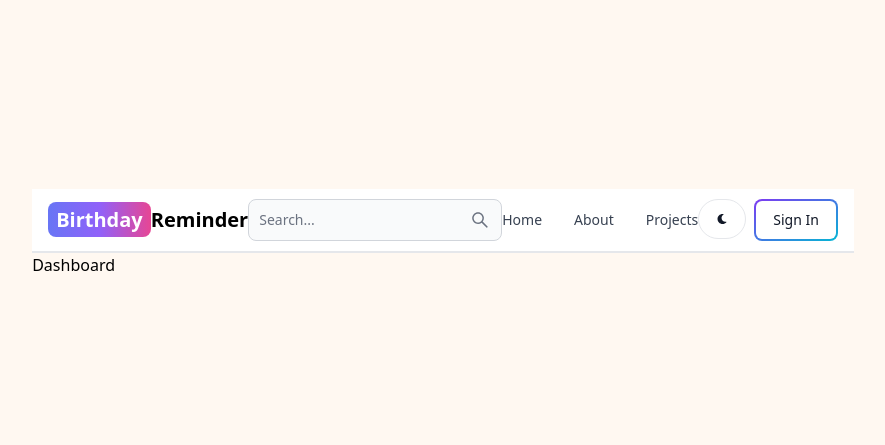
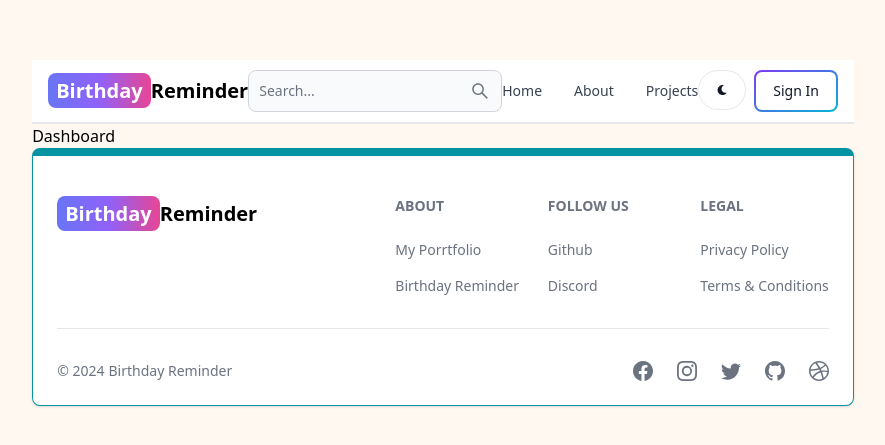
Before and after one commit to MehmetKaldirim/Birthday-Reminder, a React (Vite) app in the folder frontend/: page /dashboard in a window 1280 px wide. Shown: the part 167-612 px from the top of the page, without its empty margins (197-1082 px from the left). Built offline with nearby package versions, Linux system fonts and the light colour scheme; the HTML template or start-up script is replaced by a standard one.

Commit message:
footer created

```diff
--- a/frontend/src/App.jsx
+++ b/frontend/src/App.jsx
@@ -7,6 +7,7 @@
 import Dashboard from "./pages/Dashboard";
 import SignUp from "./pages/SignUp";
 import Header from "./components/Header";
+import Footer from "./components/Footer";
 
 import "./index.css";
 
@@ -22,6 +23,7 @@
         <Route path="/sign-up" element={<SignUp />} />
         <Route path="/dashboard" element={<Dashboard />} />
       </Routes>
+      <Footer />
     </BrowserRouter>
   );
 };
--- /dev/null
+++ b/frontend/src/components/Footer.jsx
@@ -0,0 +1,95 @@
+import { Footer } from "flowbite-react";
+import { Link } from "react-router-dom";
+import {
+  BsFacebook,
+  BsInstagram,
+  BsTwitter,
+  BsGithub,
+  BsDribbble,
+} from "react-icons/bs";
+export default function FooterCom() {
+  return (
+    <Footer container className="border border-t-8 border-teal-500">
+      <div className="w-full max-w-7xl mx-auto">
+        <div className="grid w-full justify-between sm:flex md:grid-cols-1">
+          <div className="mt-5">
+            <Link
+              to="/"
+              className="self-center whitespace-nowrap text-lg sm:text-xl font-semibold dark:text-white"
+            >
+              <span className="px-2 py-1 bg-gradient-to-r from-indigo-500 via-purple-500 to-pink-500 rounded-lg text-white">
+                Birthday
+              </span>
+              Reminder
+            </Link>
+          </div>
+          <div className="grid grid-cols-2 gap-8 mt-4 sm:grid-cols-3 sm:gap-6">
+            <div>
+              <Footer.Title title="About" />
+              <Footer.LinkGroup col>
+                <Footer.Link
+                  href="https://mehmetkaldirim-1cdb28d0493d.herokuapp.com/"
+                  target="_blank"
+                  rel="noopener noreferrer"
+                >
+                  My Porrtfolio
+                </Footer.Link>
+                <Footer.Link
+                  href="/about"
+                  target="_blank"
+                  rel="noopener noreferrer"
+                >
+                  Birthday Reminder
+                </Footer.Link>
+              </Footer.LinkGroup>
+            </div>
+            <div>
+              <Footer.Title title="Follow us" />
+              <Footer.LinkGroup col>
+                <Footer.Link
+                  href="https://github.com/MehmetKaldirim"
+                  target="_blank"
+                  rel="noopener noreferrer"
+                >
+                  Github
+                </Footer.Link>
+                <Footer.Link href="#">Discord</Footer.Link>
+              </Footer.LinkGroup>
+            </div>
+            <div>
+              <Footer.Title title="Legal" />
+              <Footer.LinkGroup col>
+                <Footer.Link href="#">Privacy Policy</Footer.Link>
+                <Footer.Link href="#">Terms &amp; Conditions</Footer.Link>
+              </Footer.LinkGroup>
+            </div>
+          </div>
+        </div>
+        <Footer.Divider />
+        <div className="w-full sm:flex sm:items-center sm:justify-between">
+          <Footer.Copyright
+            href="#"
+            by="Birthday Reminder"
+            year={new Date().getFullYear()}
+          />
+          <div className="flex gap-6 sm:mt-0 mt-4 sm:justify-center">
+            <Footer.Icon
+              href="https://www.facebook.com/Sahrahan/"
+              icon={BsFacebook}
+            />
+            <Footer.Icon
+              href="https://www.instagram.com/math_travel_run"
+              icon={BsInstagram}
+            />
+            <Footer.Icon href="https://x.com/mathdenizi" icon={BsTwitter} />
+            <Footer.Icon
+              href="https://github.com/MehmetKaldirim"
+              icon={BsGithub}
+            />
+            <Footer.Icon href="#" icon={BsDribbble} />
+          </div>
+        </div>
+      </div>
+    </Footer>
+  );
+}
```
